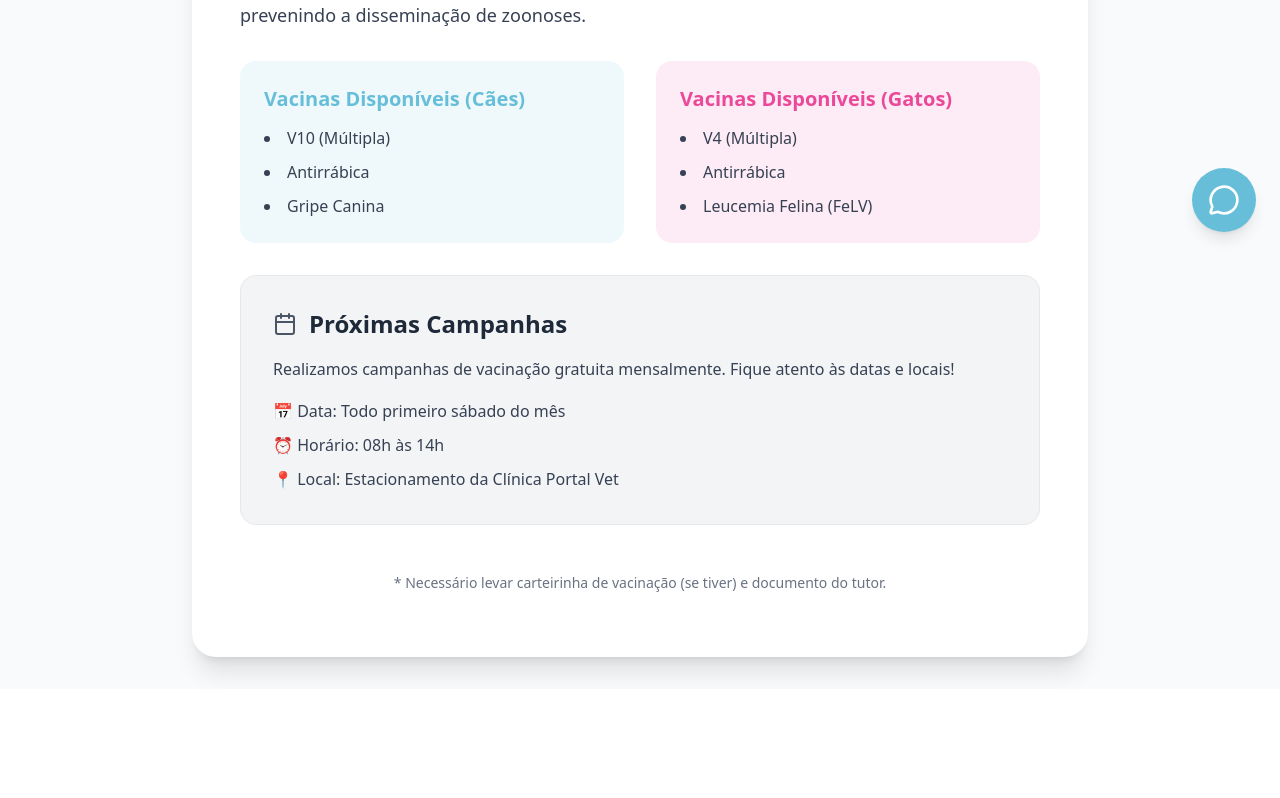
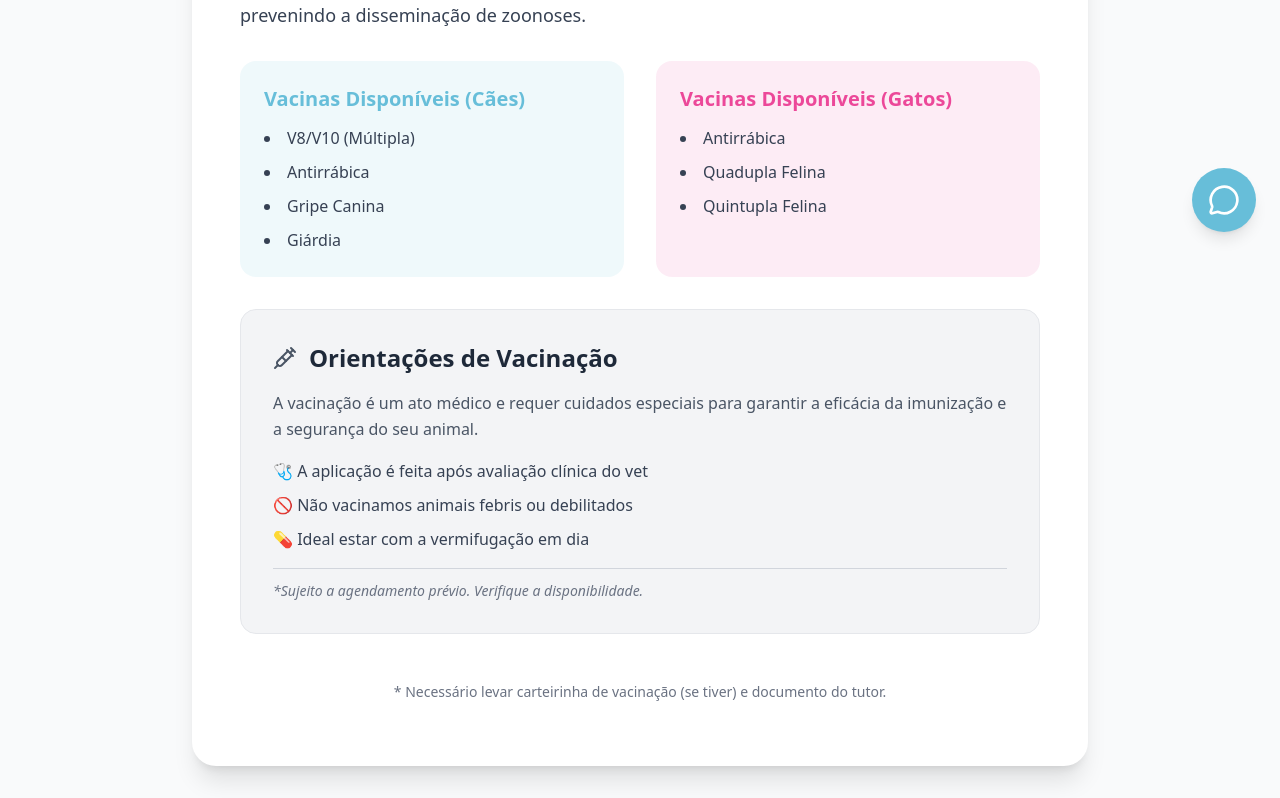
Before and after one commit to ttestive/pet_love, a Next.js app: page /eventos/vacinacao in a window 1280 px wide. Shown: the part 544-1342 px from the top of the page. Before the commit the page ends 1233 px from the top, so only its background shows below. Built offline with nearby package versions, Linux system fonts and the light colour scheme.

Commit message:
Ajustando textos

```diff
--- a/app/bazar/page.tsx
+++ b/app/bazar/page.tsx
@@ -41,9 +41,9 @@ export default function BazarPage() {
                             <div className="bg-blue-100 w-16 h-16 rounded-full flex items-center justify-center mx-auto mb-6 text-blue-500">
                                 <Calendar size={32} />
                             </div>
-                            <h3 className="text-xl font-bold text-gray-800 mb-2">Eventos Mensais</h3>
+                            <h3 className="text-xl font-bold text-gray-800 mb-2">Bazar Solidário</h3>
                             <p className="text-gray-600">
-                                Realizamos edições especiais todo mês. Fique atento às nossas redes sociais para as próximas datas!
+                                Moda circular que salva vidas! Realizamos bazares periódicos para arrecadar fundos para a clínica. Fique de olho no nosso Instagram para não perder novidades.
                             </p>
                         </div>
                     </div>
@@ -52,7 +52,11 @@ export default function BazarPage() {
                         <div className="md:w-1/2 bg-gray-200 min-h-[300px] relative">
                             {/* Placeholder for Bazar Image */}
                             <div className="absolute inset-0 flex items-center justify-center text-gray-400 bg-gray-100">
-                                <span>Imagem do Bazar</span>
+                                <img
+                                    src="/card_image/img-bazar.png"
+                                    alt="Imagem Bazar"
+                                    className="rounded-2xl shadow-xl w-full h-[400px] object-cover hover:scale-[1.02] transition-transform duration-500"
+                                />
                             </div>
                         </div>
                         <div className="md:w-1/2 p-10 flex flex-col justify-center">
--- a/app/contribuir/page.tsx
+++ b/app/contribuir/page.tsx
@@ -60,8 +60,8 @@ export default function ContribuirPage() {
                                     <p className="text-purple-900/70 mb-4">Recebemos doações de ração, medicamentos e produtos de limpeza.</p>
                                 </div>
                                 <div className="bg-[#EC4899]/10 p-6 rounded-2xl text-center">
-                                    <h3 className="font-bold text-[#EC4899] text-xl mb-2">Apadrinhe</h3>
-                                    <p className="text-gray-700 mb-4">Ajude a custear o tratamento de um animal específico até que ele seja adotado.</p>
+                                    <h3 className="font-bold text-[#EC4899] text-xl mb-2">Seja um lar temporário</h3>
+                                    <p className="text-gray-700 mb-4">Fique com um animal específico até que ele seja adotado.</p>
                                 </div>
                             </div>
                         </div>
--- a/app/eventos/castracao/page.tsx
+++ b/app/eventos/castracao/page.tsx
@@ -12,7 +12,7 @@ export default function CastracaoPage() {
                 <div className="max-w-4xl mx-auto bg-white rounded-3xl shadow-xl overflow-hidden">
                     <div className="bg-[#EC4899] p-12 text-center text-white">
                         <Scissors className="w-20 h-20 mx-auto mb-6 opacity-90" />
-                        <h1 className="text-4xl md:text-5xl font-bold mb-4">Castração Gratuita</h1>
+                        <h1 className="text-4xl md:text-5xl font-bold mb-4">Castração</h1>
                         <p className="text-xl opacity-90">Um ato de amor e responsabilidade.</p>
                     </div>
 
@@ -33,12 +33,12 @@ export default function CastracaoPage() {
                                 Como participar?
                             </h3>
                             <p className="mb-4 text-yellow-900/80">
-                                Nosso programa de castração gratuita é destinado a famílias de baixa renda e animais resgatados. O cadastro deve ser feito presencialmente ou através do nosso formulário online (quando disponível).
+                               Nosso programa de castração social visa promover o controle populacional e o bem-estar animal.
+                            O atendimento é destinado , mediante triagem e verificação de critérios de elegibilidade.
                             </p>
                             <ul className="list-disc list-inside space-y-2 text-yellow-900/80 font-medium">
                                 <li>Animais a partir de 6 meses de idade</li>
                                 <li>Jejum de 8 horas (água e comida) no dia da cirurgia</li>
-                                <li>Exames de sangue pré-operatórios (realizados na clínica)</li>
                             </ul>
                         </div>
 
--- a/app/eventos/vacinacao/page.tsx
+++ b/app/eventos/vacinacao/page.tsx
@@ -11,8 +11,8 @@ export default function VacinacaoPage() {
                 <div className="max-w-4xl mx-auto bg-white rounded-3xl shadow-xl overflow-hidden">
                     <div className="bg-[#67BED9] p-12 text-center text-white">
                         <Syringe className="w-20 h-20 mx-auto mb-6 opacity-90" />
-                        <h1 className="text-4xl md:text-5xl font-bold mb-4">Vacinação Gratuita</h1>
-                        <p className="text-xl opacity-90">Protegendo quem você ama, sem custo algum.</p>
+                        <h1 className="text-4xl md:text-5xl font-bold mb-4">Vacinação</h1>
+                        <p className="text-xl opacity-90">Protegendo quem você ama.</p>
                     </div>
 
                     <div className="p-8 md:p-12 space-y-8 text-gray-700 leading-relaxed">
@@ -30,35 +30,43 @@ export default function VacinacaoPage() {
                             <div className="bg-[#67BED9]/10 p-6 rounded-2xl">
                                 <h3 className="text-xl font-bold text-[#67BED9] mb-3">Vacinas Disponíveis (Cães)</h3>
                                 <ul className="list-disc list-inside space-y-2 text-gray-700">
-                                    <li>V10 (Múltipla)</li>
+                                    <li>V8/V10 (Múltipla)</li>
                                     <li>Antirrábica</li>
                                     <li>Gripe Canina</li>
+                                    <li>Giárdia</li>
                                 </ul>
                             </div>
                             <div className="bg-[#EC4899]/10 p-6 rounded-2xl">
                                 <h3 className="text-xl font-bold text-[#EC4899] mb-3">Vacinas Disponíveis (Gatos)</h3>
                                 <ul className="list-disc list-inside space-y-2 text-gray-700">
-                                    <li>V4 (Múltipla)</li>
                                     <li>Antirrábica</li>
-                                    <li>Leucemia Felina (FeLV)</li>
+                                    <li>Quadupla Felina</li>
+                                    <li>Quintupla Felina</li>
                                 </ul>
                             </div>
                         </div>
 
                         <div className="bg-gray-100 p-8 rounded-2xl border border-gray-200">
-                            <h3 className="text-2xl font-bold text-gray-800 mb-4 flex items-center gap-3">
-                                <Calendar className="text-gray-600" />
-                                Próximas Campanhas
-                            </h3>
-                            <p className="mb-4">
-                                Realizamos campanhas de vacinação gratuita mensalmente. Fique atento às datas e locais!
+                        <h3 className="text-2xl font-bold text-gray-800 mb-4 flex items-center gap-3">
+                            <Syringe className="text-gray-600" /> {/* Ou Info, ShieldCheck */}
+                            Orientações de Vacinação
+                        </h3>
+
+                        <p className="mb-4 text-gray-600 leading-relaxed">
+                            A vacinação é um ato médico e requer cuidados especiais para garantir
+                            a eficácia da imunização e a segurança do seu animal.
+                        </p>
+
+                        <div className="space-y-2 font-medium text-gray-700">
+                            <p>🩺 A aplicação é feita após avaliação clínica do vet</p>
+                            <p>🚫 Não vacinamos animais febris ou debilitados</p>
+                            <p>💊 Ideal estar com a vermifugação em dia</p>
+
+                            <p className="text-sm text-gray-500 pt-3 italic font-normal border-t border-gray-300 mt-4">
+                                *Sujeito a agendamento prévio. Verifique a disponibilidade.
                             </p>
-                            <div className="space-y-2 font-medium text-gray-700">
-                                <p>📅 Data: Todo primeiro sábado do mês</p>
-                                <p>⏰ Horário: 08h às 14h</p>
-                                <p>📍 Local: Estacionamento da Clínica Portal Vet</p>
-                            </div>
                         </div>
+                    </div>
 
                         <div className="text-center pt-4">
                             <p className="text-sm text-gray-500 mb-4">* Necessário levar carteirinha de vacinação (se tiver) e documento do tutor.</p>
```
Also changed, not shown: app/servicos/page.tsx (+6 -7 lines), components/static_fields/events-list.tsx (+39 -9 lines), public/card_image/img-bazar.png (added), 1 other file (tests, documents, lock files or other folders).
